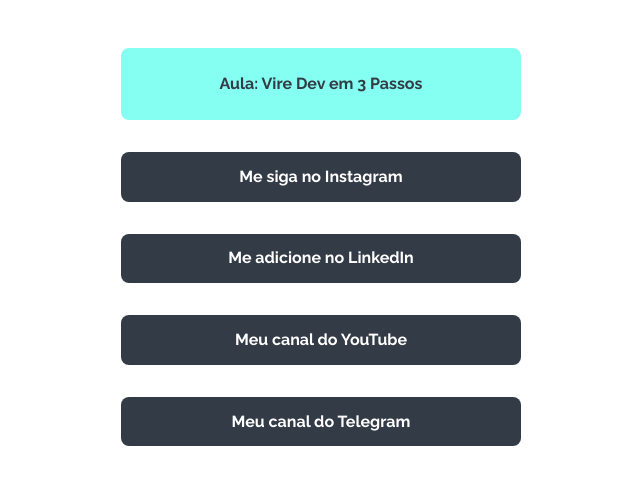
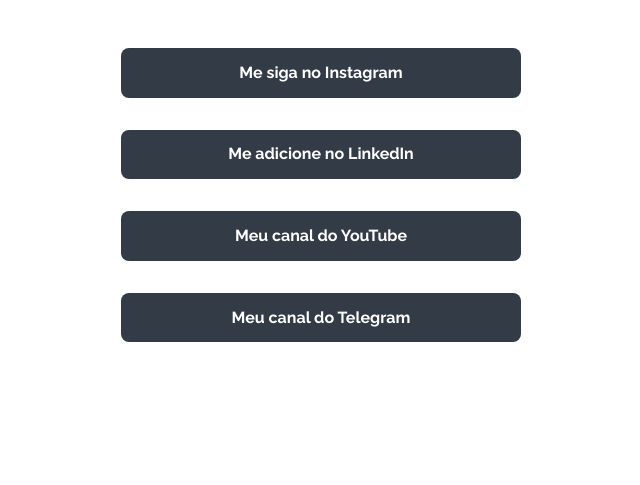
Before and after one commit to pedromarins/pedromarins.github.io, a Jekyll site: the page built from links/index.html, in a window 1280 px wide. Shown: the top 485 px of the page, without its empty margins (319-959 px from the left). Built offline with Jekyll 4.4.1, drawn with Linux system fonts in a browser that asks for light colours.

Commit message:
Atualizando linktree do fim do IVD1

```diff
--- a/links/index.html
+++ b/links/index.html
@@ -6,7 +6,6 @@ permalink: /links/
 ---
 <nav class="tree">
     <ul class="tree-list">
-        <li class="tree-item"><a target="_blank" href="https://www.viredev.com.br/3-passos-instagram" class="tree-link tree-link--featured">Aula: Vire Dev em 3 Passos</a></li>
         <li class="tree-item"><a target="_blank" href="https://instagram.com/opedromarins" class="tree-link">Me siga no Instagram</a></li>
         <li class="tree-item"><a target="_blank" href="https://www.linkedin.com/in/pedromarins/" class="tree-link">Me adicione no LinkedIn</a></li>
         <li class="tree-item"><a target="_blank" href="https://www.youtube.com/c/opedromarins/?sub_confirmation=1" class="tree-link">Meu canal do YouTube</a></li>
```
